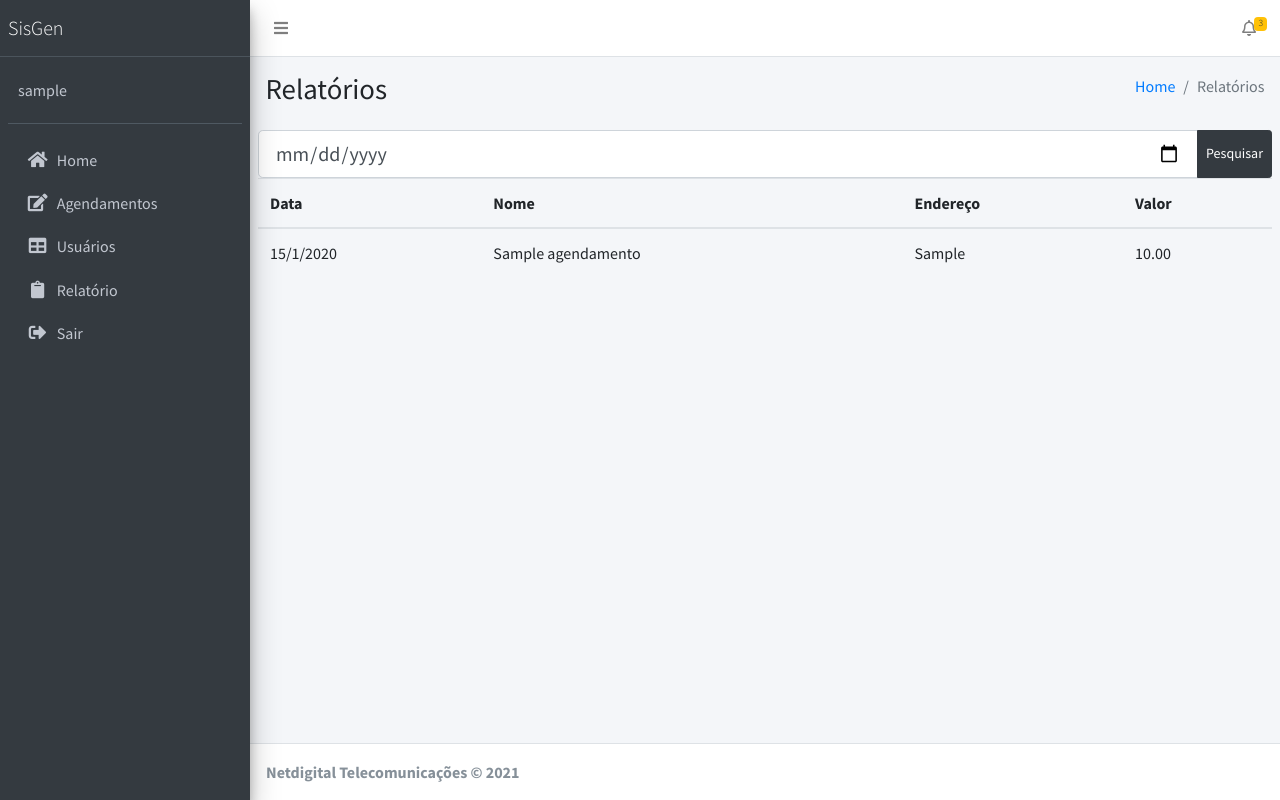
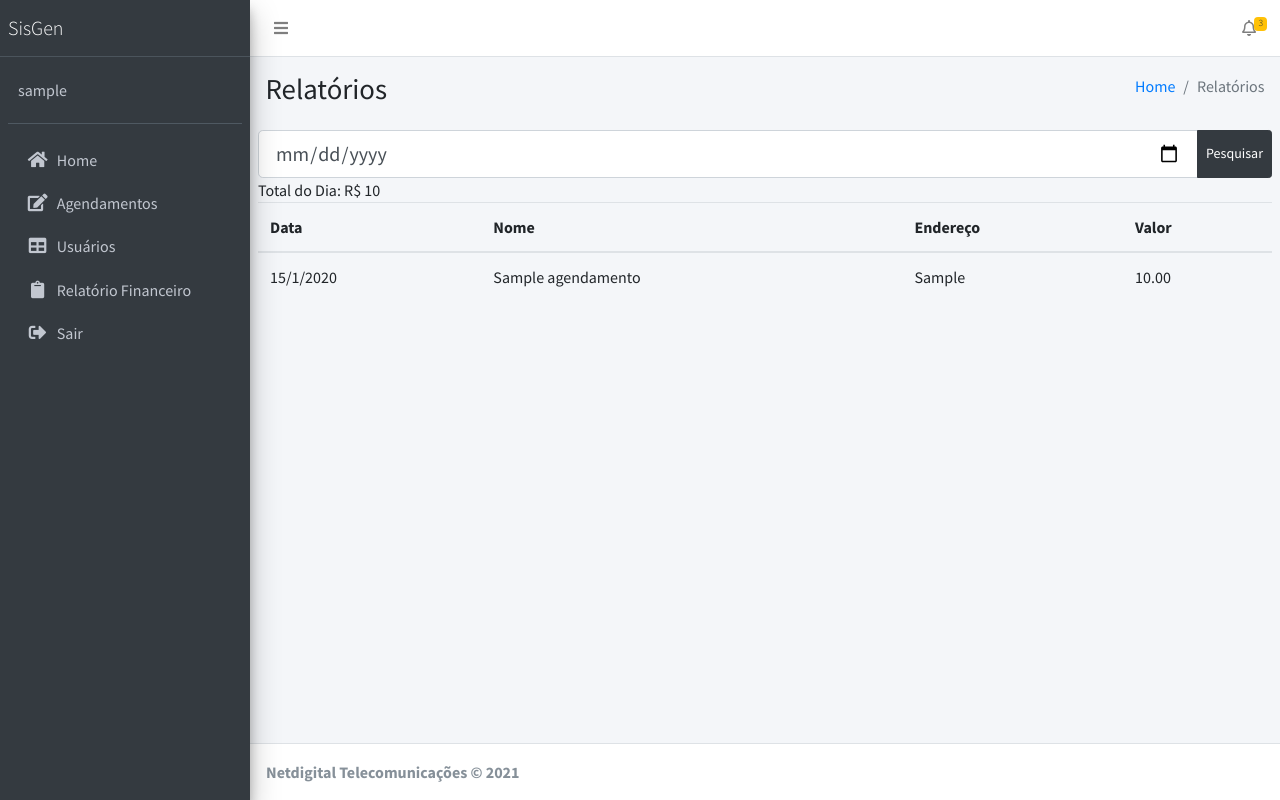
Before and after one commit to edgeratedrko/sisgen, a Django app: page /relatorios/ in a window 1280 px wide. Run offline with Django 3.2, Linux system fonts and the light colour scheme; a user stored in the database is signed in; tables that the repository leaves empty hold one stand-in row (values such as "Sample post"); some libraries are stand-ins or nearby versions.

Commit message:
Back-end da página de relatórios completo

```diff
--- a/controlagenda/templates/relatorios.html
+++ b/controlagenda/templates/relatorios.html
@@ -22,6 +22,7 @@
 
     <!-- Main content -->
     <section class="content">
+        {% if user.is_staff %}
         <form>
             <div class="input-group">
                 <input name="q" type="date" placeholder="Pesquisar por Data"
@@ -52,9 +53,22 @@
             </tr>
             {% endfor %}
             </tbody>
+           Total do Dia: R$ {{ somatotal.valor__sum }}
           </table>
         </div>
               <!-- /.card-footer -->
       <!-- /.card -->
+        {% else %}
+        <div class="card">
+            <div class="card-header">
+                <div class="row justify-content-between align-items-center">
+                    <h3 class="card-title">Acesso negado!</h3>
+                </div>
+            </div>
+            <div class="card-body">
+                <h2>Você não tem permissão para acessar esta página!</h2>
+            </div>
+        </div>
+      {% endif %}
     </section>
 {% endblock %}
--- a/controlagenda/views.py
+++ b/controlagenda/views.py
@@ -1,3 +1,4 @@
+from django.db.models import Sum
 from django.shortcuts import render, redirect
 from .models import Agendamento
 from .forms import AgendamentoForm, dateAgendamento
@@ -53,7 +54,9 @@ def searchByDate(request):
     if 'q' in request.GET:
         q=request.GET['q']
         financeiro=Agendamento.objects.filter(data__exact=q)
+        somaTotal= financeiro.aggregate(Sum('valor'))
     else:
         financeiro=Agendamento.objects.all()
+        somaTotal = Agendamento.objects.aggregate(Sum('valor'))
 
-    return render(request, 'relatorios.html', {'financeiro': financeiro})
+    return render(request, 'relatorios.html', {'financeiro': financeiro, 'somatotal': somaTotal})
--- a/sisgen/templates/base.html
+++ b/sisgen/templates/base.html
@@ -100,15 +100,15 @@
               </p>
             </a>
           </li>
-          {% endif %}
           <li class="nav-item">
             <a href="../relatorios" class="nav-link">
               <i class="nav-icon fas fa-clipboard"></i>
               <p>
-                Relatório
+                Relatório Financeiro
               </p>
             </a>
           </li>
+          {% endif %}
           <li class="nav-item">
              <a href="/logout" class="nav-link">
               <i class="nav-icon fas fa-sign-out-alt"></i>
```
